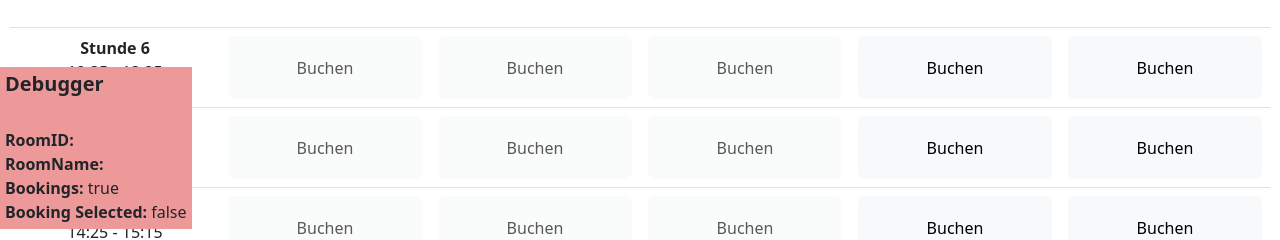
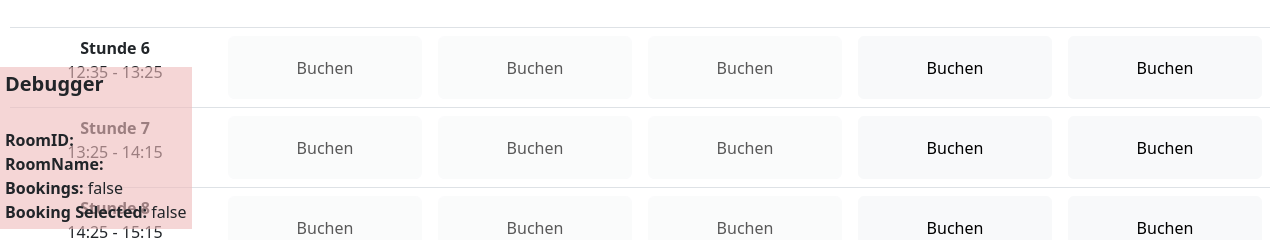
Before and after one commit to OliverFida/CheckIt, a React (Create React App) app in the folder frontend/: page /home in a window 1280 px wide. Shown: the part 571-811 px from the top of the page. Built offline with nearby package versions, Linux system fonts and the light colour scheme; no server answers; sample sign-in values are in the browser's storage.

Commit message:
Debugger Fix

```diff
--- a/frontend/src/pages/components/Debugger.js
+++ b/frontend/src/pages/components/Debugger.js
@@ -6,11 +6,11 @@ export function HomePageDebugger(){
     const {hpContext, setHpContext} = useContext(HomePageContext);
 
     return(
-        <div style={{position: 'fixed', bottom: 0, left: 0, padding: 5, backgroundColor: '#ee9999'}}>
+        <div style={{position: 'fixed', bottom: 0, left: 0, padding: 5, backgroundColor: '#eebbbb99'}}>
             <h5><b>Debugger</b></h5><br />
             <b>RoomID:</b> {hpContext.roomSelection.id}<br />
             <b>RoomName:</b> {hpContext.roomSelection.name}<br />
-            <b>Bookings:</b> {hpContext.bookings.bookings !== [] ? "true" : "false"}<br />
+            <b>Bookings:</b> {hpContext.bookings.bookings.length > 0 ? "true" : "false"}<br />
             <b>Booking Selected:</b> {hpContext.bookings.selected !== null ? "true" : "false"}<br />
             {hpContext.bookings.selected !== null ?
             <>
```
Also changed, not shown: 1 other file (tests, documents, lock files or other folders).
